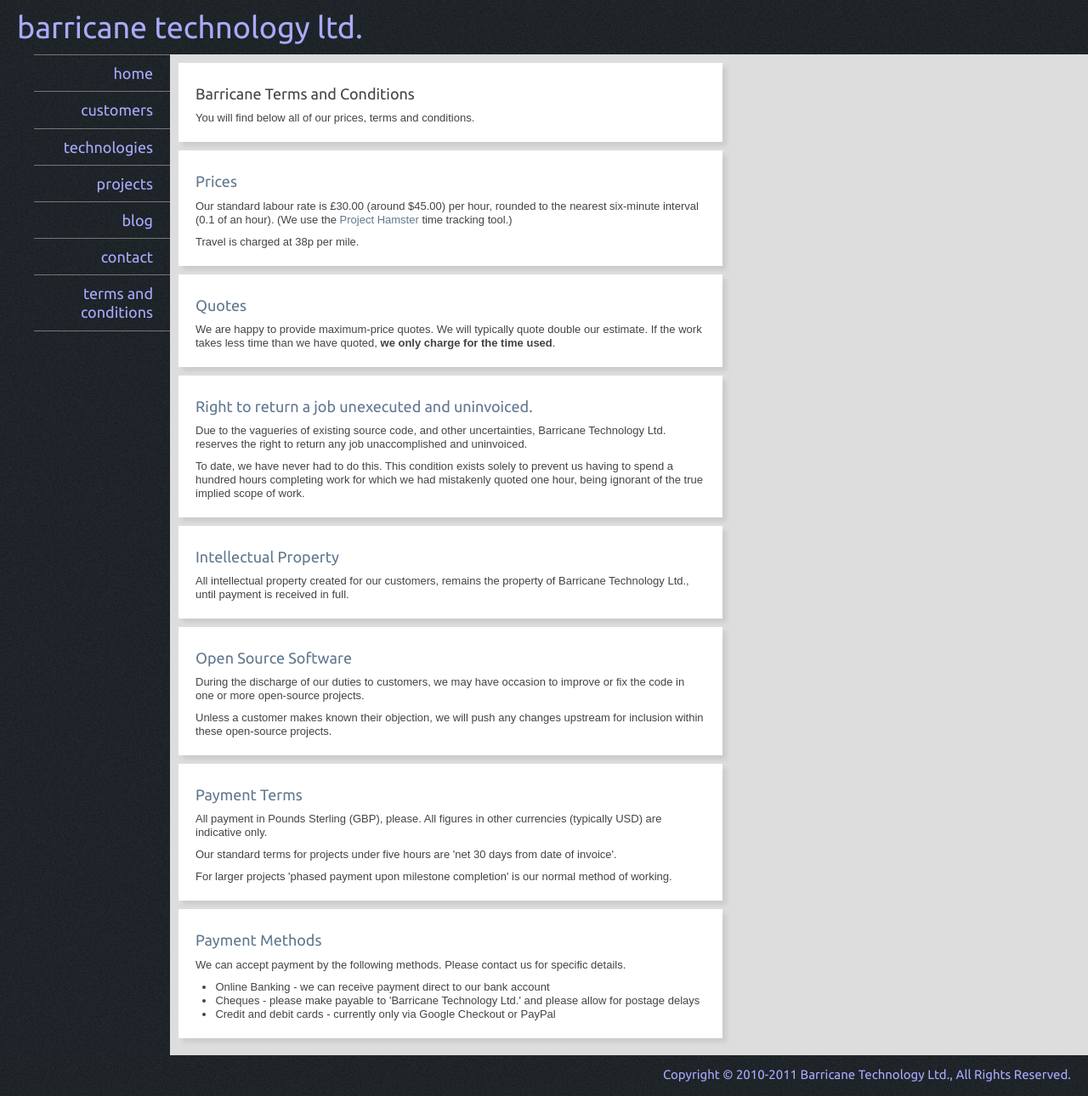
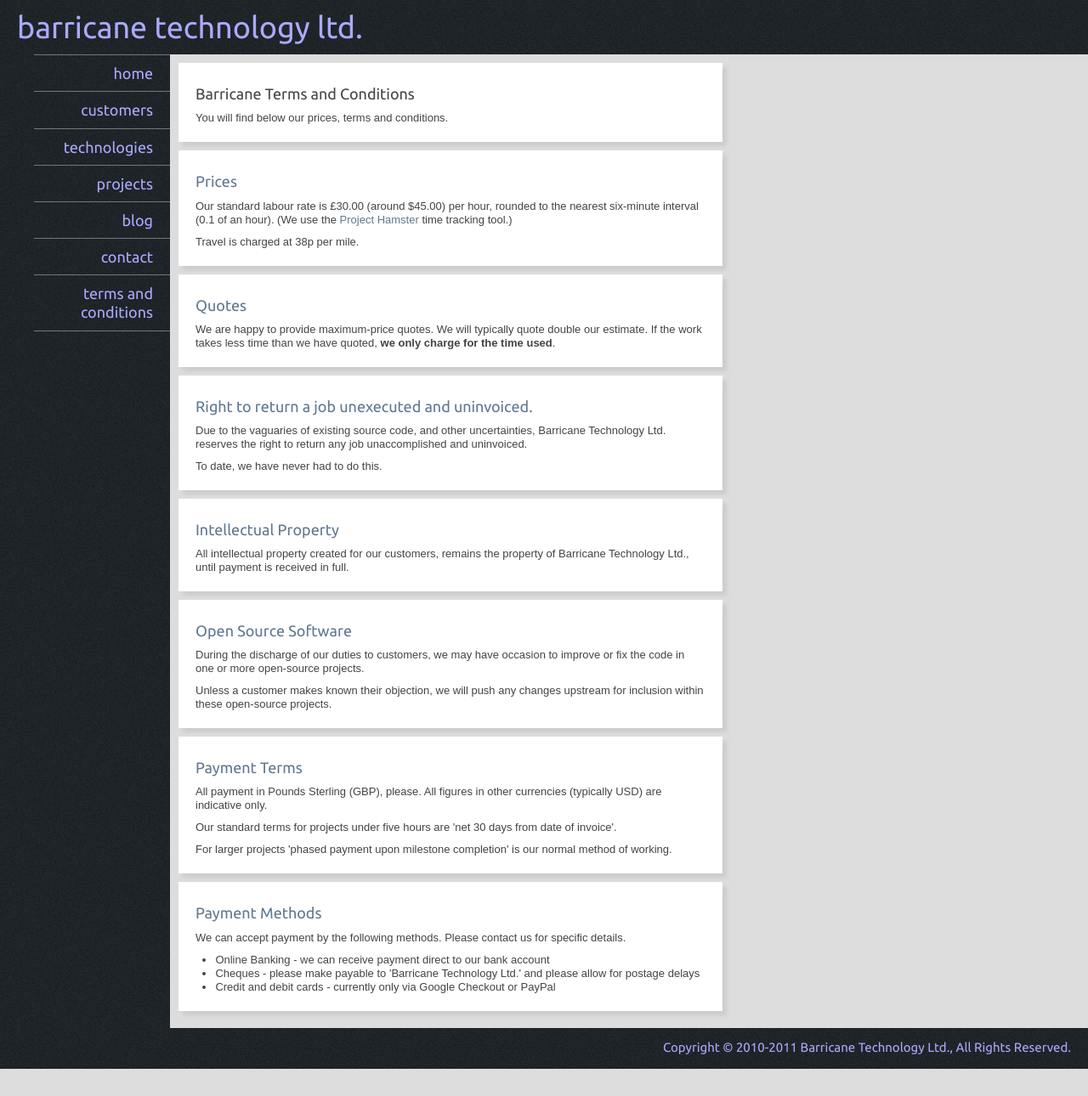
Before and after one commit to chrisdew/chrisdew.github.com, a Jekyll site: the page built from terms-and-conditions.html, in a window 1280 px wide. Shown: the whole page at 85% size. Built offline with Jekyll 4.4.1, drawn with Linux system fonts in a browser that asks for light colours; nearby versions of some CDN libraries; Markdown is read by kramdown in place of the engine named in the settings; after the commit the page ends 1258 px from its top, so only the background shows below that.

Commit message:
Helen's review

```diff
--- a/css/mobile.css
+++ b/css/mobile.css
@@ -25,7 +25,7 @@ span.title_continuation {
 }
 #nav a {
     display: inline;
-    padding: 10px 2px;
+    padding: 2px 10px;
     border-bottom: none;
     text-align: left;
 
--- a/customers.html
+++ b/customers.html
@@ -17,7 +17,7 @@ title: Barricane Technology Ltd.
     <a href="http://nichikare.co.jp"><img src="/images/nichikare.png" alt="Nichikare Inc. logo"></img></a>
     <h2>Nichikare Inc., Japan.</h2>
   </header>
-  <p>Our work for Nichikare Inc. has been <a href="http://www.nodejs.org">NodeJS</a> based and has included issue resolution and minor development work.</p>
+  <p>Our work for Nichikare Inc. has included issue resolution and development work on their <a href="http://www.nodejs.org">NodeJS</a> message system.</p>
 </article>
 
 <article>
@@ -25,5 +25,5 @@ title: Barricane Technology Ltd.
     <a href="http://www.plcproducts.co.uk"><img src="/images/plcproducts.png" alt="PLC Products logo"></img></a>
     <h2>PLC Products, UK.</h2>
   </header>
-  <p>PLC Products contacted us for their white-hat SEO work.  Their 'Serastor' product now has the #1 ranking page for their requested search term '<a href="http://lmgtfy.com/?q=serum+storage+solution">serum storage solution</a>'.</p>
+  <p>PLC Products contacted us for their white-hat SEO (search engine optimisation) work.  Their 'Serastor' product now has the #1 ranking page for their requested search term '<a href="http://lmgtfy.com/?q=serum+storage+solution">serum storage solution</a>'.</p>
 </article>
--- a/terms-and-conditions.html
+++ b/terms-and-conditions.html
@@ -8,7 +8,7 @@ title: Barricane Terms and Conditions
     <h1>Barricane Terms and Conditions</h1>
   </header>
   <p>
-    You will find below all of our prices, terms and conditions.
+    You will find below our prices, terms and conditions.
   </p>
 </article>
 
@@ -33,9 +33,8 @@ title: Barricane Terms and Conditions
   <header>
     <h1><a name="IP">Right to return a job unexecuted and uninvoiced.</a></h1>
   </header>
-  <p>Due to the vagueries of existing source code, and other uncertainties, Barricane Technology Ltd. reserves the right to return any job unaccomplished and uninvoiced.</p>
-  <p>To date, we have never had to do this.  This condition exists solely to prevent us having to spend a hundred hours completing work for which we had mistakenly quoted one hour, being ignorant of the true implied scope of work.</p>
-  </p>
+  <p>Due to the vaguaries of existing source code, and other uncertainties, Barricane Technology Ltd. reserves the right to return any job unaccomplished and uninvoiced.</p>
+  <p>To date, we have never had to do this.</p>
 </article>
 
 <article>
```
Also changed, not shown: index.html (+1 -10 lines).
